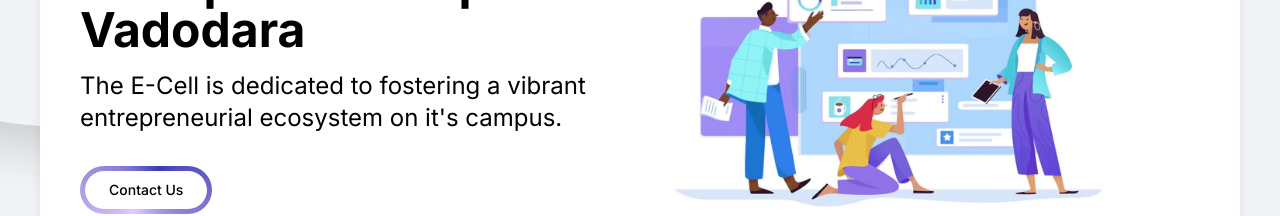
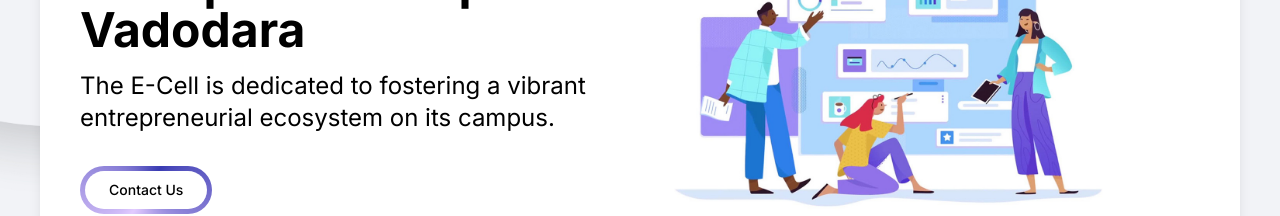
Before and after one commit to dkb73/IIITV-Ecell, a Next.js app: page / in a window 1280 px wide. Shown: the part 366-582 px from the top of the page. Built offline with nearby package versions, Linux system fonts and the light colour scheme.

Commit message:
Updating hero section.tsx

```diff
--- a/components/hero.tsx
+++ b/components/hero.tsx
@@ -23,7 +23,7 @@ const Hero: React.FC = () => {
           </h1>
           <p className="text-lg md:text-xl lg:text-2xl mb-8">
             The E-Cell is dedicated to fostering a vibrant entrepreneurial
-            ecosystem on it's campus.
+            ecosystem on its campus.
           </p>
           <a href="#contact">
             <Button text="Contact Us" />
```
